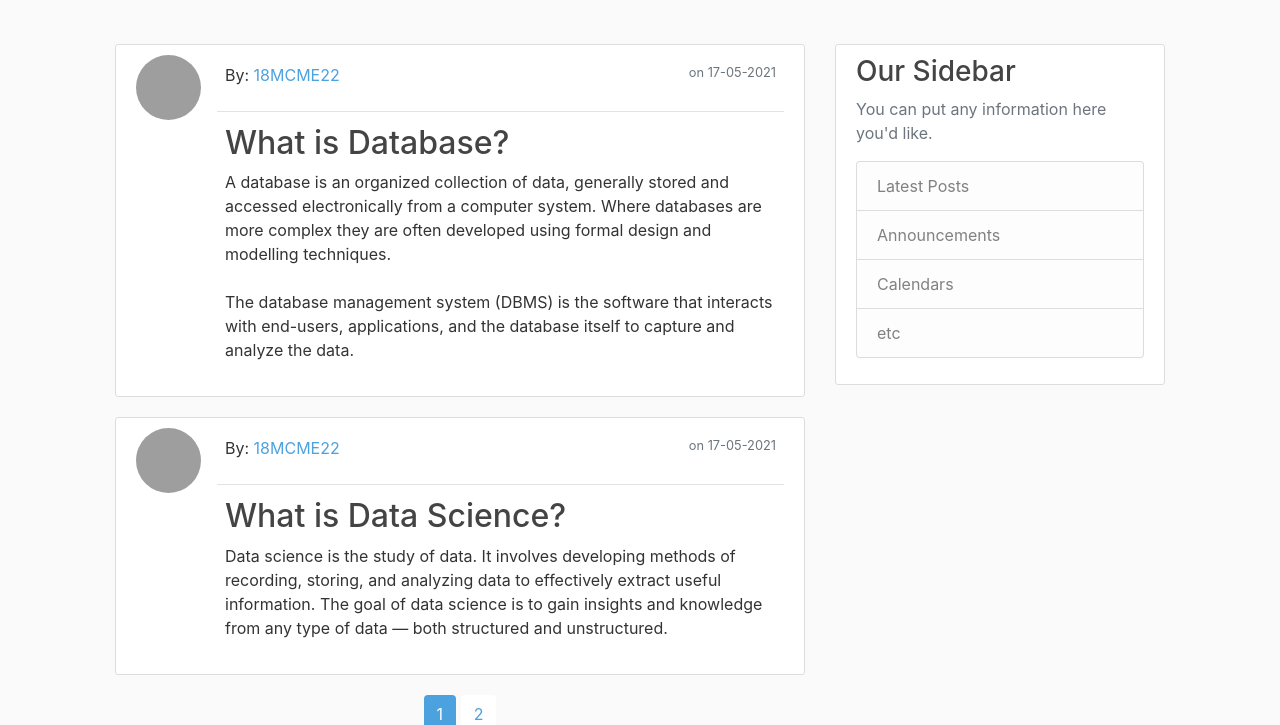
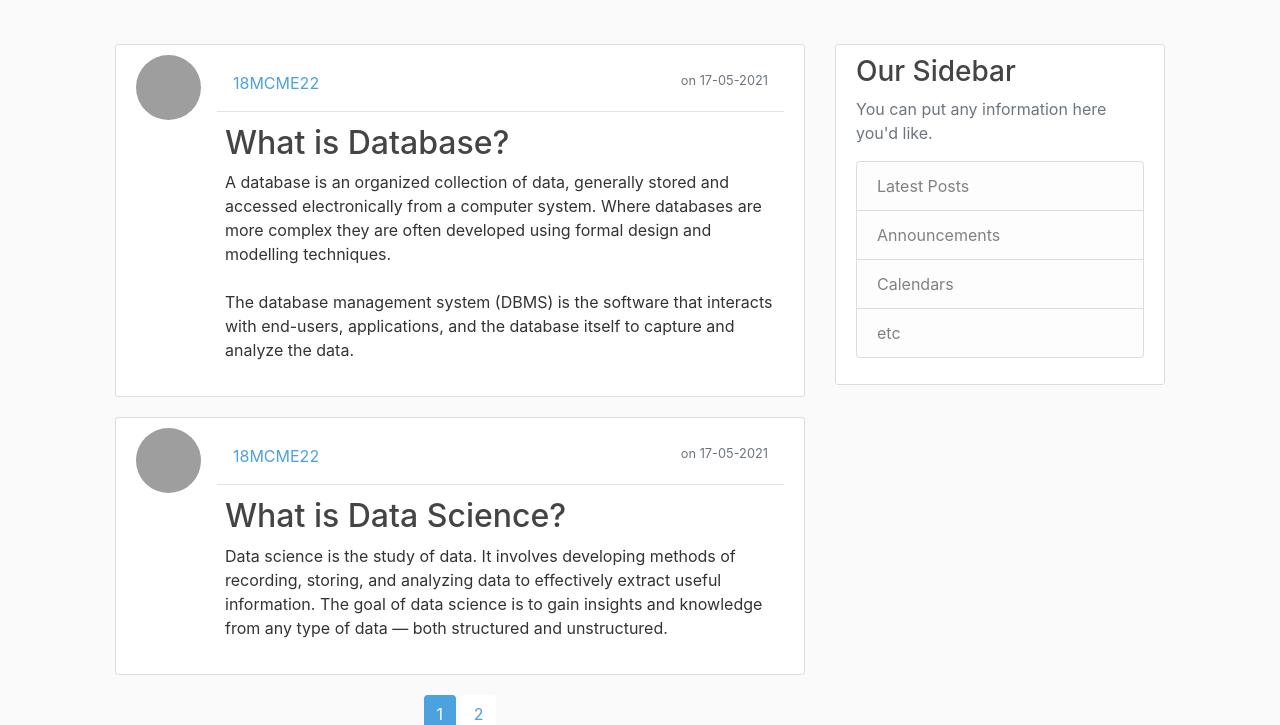
Before and after one commit to nitin-bommi/scis-forum, a Flask app: page / in a window 1280 px wide. Shown: the part 56-781 px from the top of the page. Run offline with Flask 2, Linux system fonts and the light colour scheme; data comes from the database, SQL or seed files in the repository; some libraries are stand-ins or nearby versions; grey boxes are pictures that could not be loaded.

Commit message:
alignment

```diff
--- a/scisforum/templates/home.html
+++ b/scisforum/templates/home.html
@@ -4,8 +4,8 @@
         <article class="media content-section">
           <img class="rounded-circle article-img" src="{{ url_for('static', filename='profile_pics/' + post.author.image_file) }}">
           <div class="media-body">
-            <div class="article-metadata d-flex justify-content-between p-2">
-              <p>By: <a class="mr-2 link-color" href="{{ url_for('user_posts', username=post.author.username) }}">{{ post.author.username }}</a></p>
+            <div class="article-metadata d-flex justify-content-between p-3">
+              <a class="mr-2 link-color" href="{{ url_for('user_posts', username=post.author.username) }}">{{ post.author.username }}</a>
               <small class="text-muted">on {{ post.date_posted.strftime('%d-%m-%Y') }}</small>
             </div>
             <div class="p-2">
--- a/scisforum/templates/user_posts.html
+++ b/scisforum/templates/user_posts.html
@@ -6,8 +6,8 @@
         <article class="media content-section">
           <img class="rounded-circle article-img" src="{{ url_for('static', filename='profile_pics/' + post.author.image_file) }}">
           <div class="media-body">
-            <div class="article-metadata d-flex justify-content-between p-2">
-              <p>By: <a class="mr-2 link-color" href="{{ url_for('user_posts', username=post.author.username) }}">{{ post.author.username }}</a></p>
+            <div class="article-metadata d-flex justify-content-between p-3">
+              <a class="mr-2 link-color" href="{{ url_for('user_posts', username=post.author.username) }}">{{ post.author.username }}</a>
               <small class="text-muted">on {{ post.date_posted.strftime('%Y-%m-%d') }}</small>
             </div>
             <div class="p-2">
```
Also changed, not shown: scisforum/templates/post.html (+5 -3 lines).
